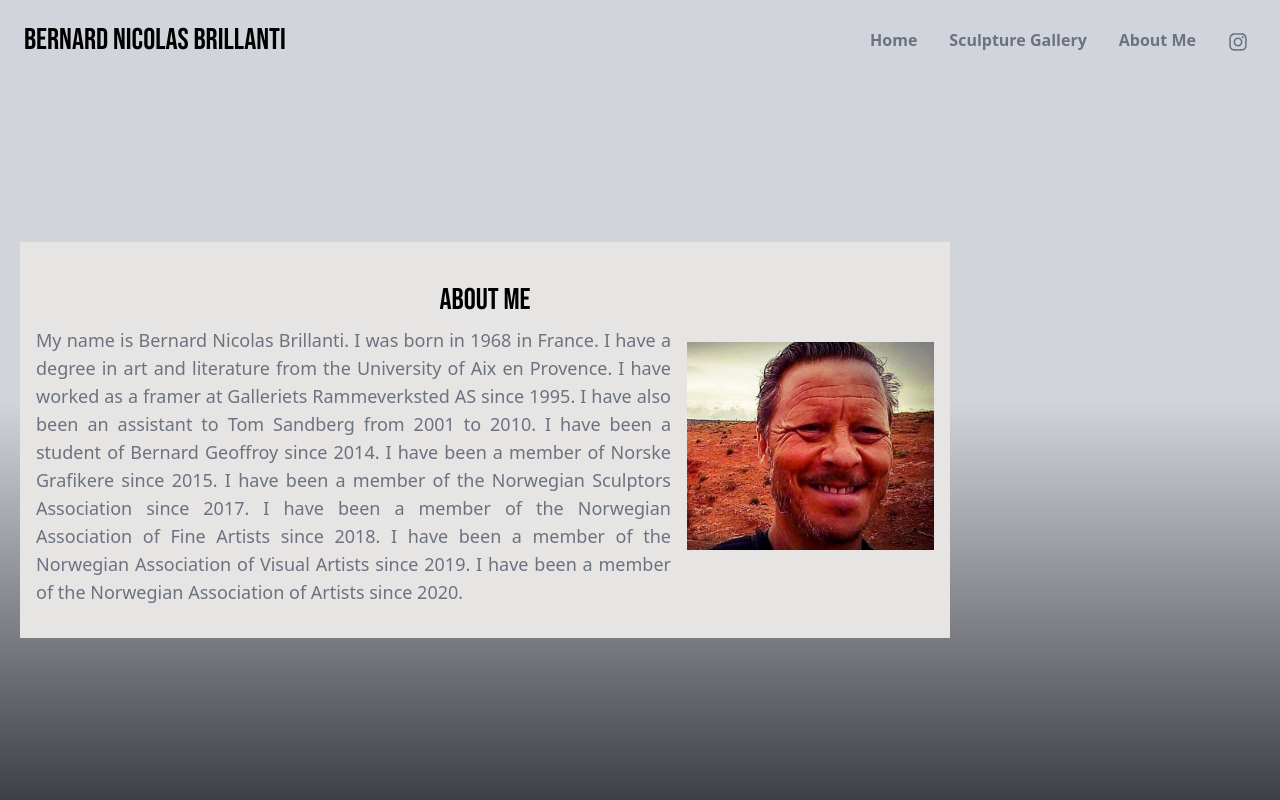
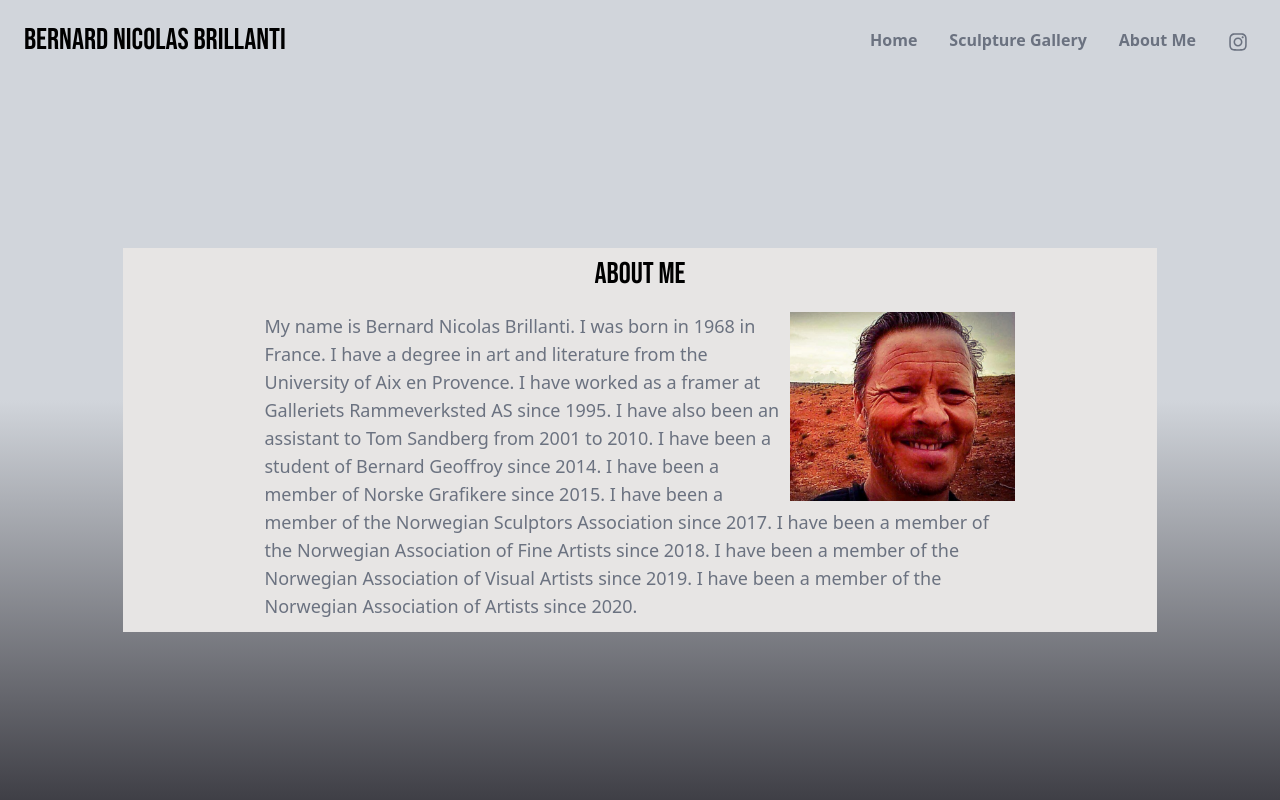
Before and after one commit to sarunj/Bernard-Portfolio-website, a React (Create React App) app: page /about-me in a window 1280 px wide. Built offline with nearby package versions, Linux system fonts and the light colour scheme.

Commit message:
fixed resposivness on homepage & aboutpage

```diff
--- a/src/components/About.jsx
+++ b/src/components/About.jsx
@@ -2,29 +2,12 @@ import React from 'react'
 
 const About = () => {
   return (
-    <div className='content-container'>
-      <div className='flex flex-col w-3/4 justify-center  py-8 items-center bg-stone-200'>
+    <div className='aboutme-container'>
+      <div className='flex flex-col w-5/6 justify-center items-center bg-stone-200'>
         <h1 className='text-3xl font-nameHeaderFont py-2'>About Me</h1>
-        {/* Write this in 1 person, not 3rd person.
-        Bernard Brillanti
-        24.08.1968, Fransk
-        1986-1989: Universitet,
-        Aix en Provence - art&litteratur
-        1995-2011: Galleriets
-        Rammeverksted AS (innramming
-        av ulike utstillinger for: Galleri
-        Riis, Galleri Wang, Blomqvist,
-        Lillehammer Kunstmuseum,
-        Astrup Fearnley Museum og
-        Norske Grafikere)
-        2001-2010: Assistent,
-        for Tom Sandberg
-        2014-2017: Lærling,
-        hos Bernard Geoffroy (skulptør)*/}
-        <div>
-          <img className='float-right w-[30%] p-4' src='images\Bernard_profile_crop.jpg' alt='Bernard Nicolas Brillanti' />
-          {/* text-justify text-lg w-3/4 clear-left font-medium text-gray-500 */}
-          <p className=' text-justify text-lg w-3/4 px-4 font-medium text-gray-500  clear-left'>
+        <div className="flex flex-row justify-center item-center">
+          <p className='text-lg w-3/4 p-3 font-medium text-gray-500'>
+            <img className='md:w-[30%] w-[90%]  md:float-right' src='images\Bernard_profile_crop.jpg' alt='Bernard Nicolas Brillanti'/>
             My name is Bernard Nicolas Brillanti. I was born in 1968 in France.
             I have a degree in art and literature from the University of Aix en Provence.
             I have worked as a framer at Galleriets Rammeverksted AS since 1995.
@@ -36,11 +19,7 @@ const About = () => {
             I have been a member of the Norwegian Association of Visual Artists since 2019.
             I have been a member of the Norwegian Association of Artists since 2020.
           </p>
-
         </div>
-
-
-
       </div>
     </div>
   )
--- a/src/components/Home.jsx
+++ b/src/components/Home.jsx
@@ -4,12 +4,12 @@ import Model3D from './Model3D';
 
 const Home = () => {
   return (
-    <div className='content-container'>
-      <div className='items-center justify-left py-4 pl-5 my-6 bg-transparent rounded-lg '>
-        <h1 className='font-mono font-bold text-6xl text-left'>Hello, Im Bernard</h1>
-        <h2 className='font-mono font-bold text-2xl text-left'>A French sculptor blending nature and society to provoke thought and invite interaction through my art.</h2>
+    <div className='homepage-container'>
+      <div className='items-center justify-left py-4 pl-5 my-6 bg-transparent'>
+        <h1 className='font-mono font-bold md:text-4xl lg:text-6xl text-2xl text-left'>Hello, Im Bernard</h1>
+        <h2 className='font-mono font-bold text-base md:text-2xl text-left'>A French sculptor blending nature and society to provoke thought and invite interaction through my art.</h2>
 
-        <p className='font-mono font-bold text-xl text-left'>I create sculptures and art pieces for private and' public spaces.</p>
+        <p className='font-mono font-bold text-sm md:text-xl text-left'>I create sculptures and art pieces for private and' public spaces.</p>
 
       </div>
 
--- a/src/components/Model3D.jsx
+++ b/src/components/Model3D.jsx
@@ -2,20 +2,20 @@ import React, {useRef} from 'react'
 import { Canvas } from "@react-three/fiber";
 import { PresentationControls, Stage } from "@react-three/drei";
 import RedHeart from '../models/RedHeart';
-import {Alert, Collapse, IconButton} from '@mui/material';
-import CloseIcon from '@mui/icons-material/Close';
-import { useEffect } from 'react';
+// import {Alert, Collapse, IconButton} from '@mui/material';
+// import CloseIcon from '@mui/icons-material/Close';
+// import { useEffect } from 'react';
 
 
 function Model3D() {
   const modelContainer = useRef();
-  const [openWebGLAlert, setOpenWebGLAlert] = React.useState(false);
+  // const [openWebGLAlert, setOpenWebGLAlert] = React.useState(false);
 
 //use Drei's useDetectGPU hook to check if user's device supports WebGL
   // const { isWebGL2 } = useDetectGPU();
 
   return (
-    <div ref={modelContainer} className='h-[400px] w-[400px] border-2'>
+    <div ref={modelContainer} className='h-[400px] w-[400px] '>
         {/* https://codesandbox.io/s/qyz5r?file=/src/App.js:431-507 */}
         <Canvas>
           {/* TODO: make react-suspence and loader component */}
--- a/src/components/Navbar.jsx
+++ b/src/components/Navbar.jsx
@@ -11,7 +11,7 @@ const Navbar = () => {
 
   return (
 
-    <div className="flex justify-between items-center w-full h-20 px-4 text-white absolute bg-transparent z-10">
+    <div className="flex justify-between items-center w-full h-20 px-4 text-white fixed bg-transparent z-10">
         <div>
             <h1 className="text-lg md:text-3xl font-nameHeaderFont ml-2 text-black">Bernard Nicolas Brillanti</h1>
         </div>
@@ -45,7 +45,7 @@ const Navbar = () => {
 
 
         {isNavOpen && (
-            <ul className='flex flex-col justify-center items-center bg-gradient-to-b from-black to-gray-900 bg-black w-full h-screen fixed top-0 left-0 z-10'>
+            <ul className='flex flex-col justify-center gap-y-10 items-center bg-gradient-to-b from-black to-gray-900 bg-black w-full h-screen fixed top-0 left-0 z-10'>
               <li className='px-4 cursor-pointer capitalize font-medium text-gray-500 hover:scale-110 duration-200'>
                 <Link to='/'>Home</Link>
               </li>
--- a/src/index.css
+++ b/src/index.css
@@ -6,8 +6,9 @@
 @tailwind utilities;
 
 @layer components {
-    .content-container {
+    .homepage-container {
         @apply flex flex-col md:flex-row
+        justify-center
         items-center
         bg-transparent
         text-black
@@ -15,7 +16,37 @@
         h-[calc(100vh-80px)]
         w-full
         px-5
-        overflow-auto
+        overflow-y-auto
+
+    }
+}
+@layer components {
+    .aboutme-container {
+        @apply flex flex-col md:flex-row
+        justify-center
+        items-center
+        bg-transparent
+        text-black
+        mt-20
+        h-[calc(100vh-80px)]
+        w-full
+        px-5
+        overflow-y-auto
+
+    }
+}
+@layer components {
+    .gallery-container {
+        @apply flex flex-col md:flex-row
+        justify-center
+        items-center
+        bg-transparent
+        text-black
+        mt-20
+        h-[calc(100vh-80px)]
+        w-full
+        px-5
+
     }
 }
 
```
